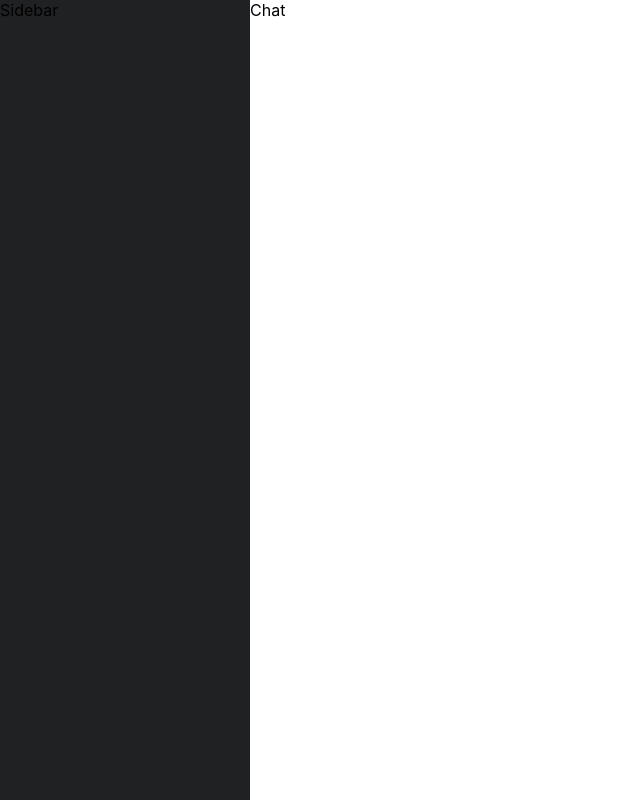
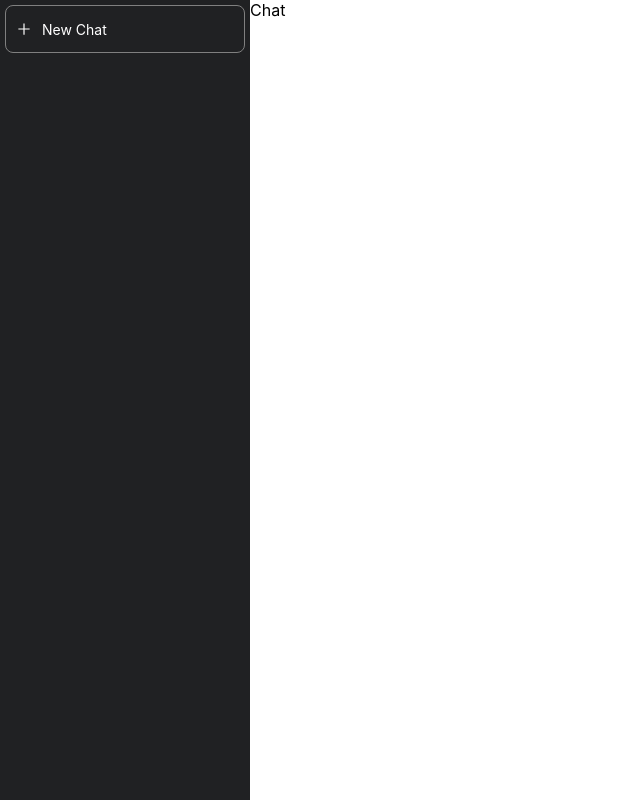
Before and after one commit to oleksandrivanyshyn/express-react-socket.io-ai-chat, a React (Create React App) app in the folder web/: page / in a window 1280 px wide. Shown: the whole page, without its empty margins (0-640 px from the left). Built offline with nearby package versions, Linux system fonts and the light colour scheme.

Commit message:
feat: add NewChatButton component with react-icons to Sidebar

```diff
--- a/web/package.json
+++ b/web/package.json
@@ -9,6 +9,7 @@
     "@testing-library/user-event": "^13.5.0",
     "react": "^19.2.8",
     "react-dom": "^19.2.8",
+    "react-icons": "^5.7.0",
     "react-scripts": "5.0.1",
     "web-vitals": "^2.1.4"
   },
--- /dev/null
+++ b/web/src/Dashboard/Sidebar/NewChatButton.js
@@ -0,0 +1,15 @@
+import React from 'react';
+import { AiOutlinePlus } from 'react-icons/ai';
+
+const NewChatButton = () => {
+  return (
+    <div className="new_chat_button" onClick={() => {}}>
+      <div className="new_chat_button_icon">
+        <AiOutlinePlus color="white" />
+      </div>
+      <p className="new_chat_button_text">New Chat</p>
+    </div>
+  );
+};
+
+export default NewChatButton;
--- a/web/src/Dashboard/Sidebar/Sidebar.js
+++ b/web/src/Dashboard/Sidebar/Sidebar.js
@@ -1,7 +1,12 @@
 import React from 'react';
+import NewChatButton from './NewChatButton';
 
 const Sidebar = () => {
-  return <div className="sidebar_container">Sidebar</div>;
+  return (
+    <div className="sidebar_container">
+      <NewChatButton />
+    </div>
+  );
 };
 
 export default Sidebar;
```
Also changed, not shown: 1 other file (tests, documents, lock files or other folders).
